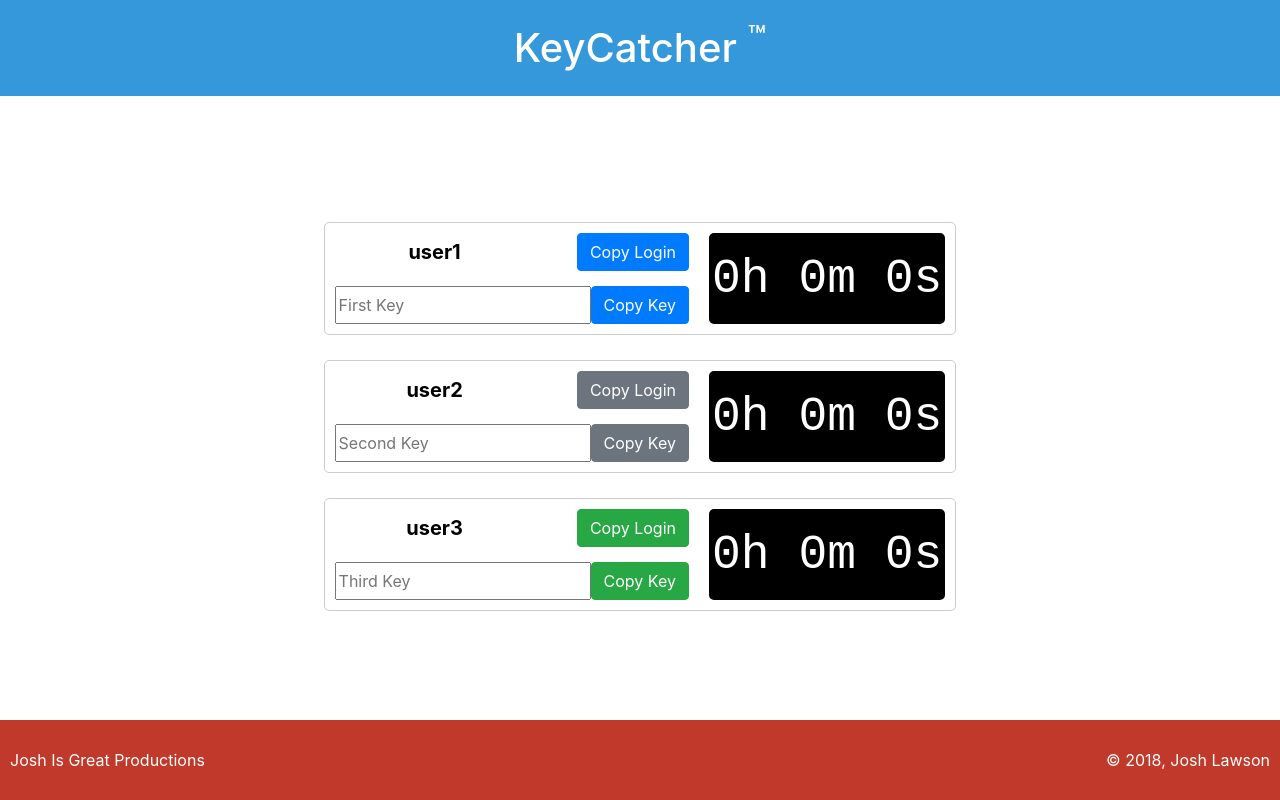
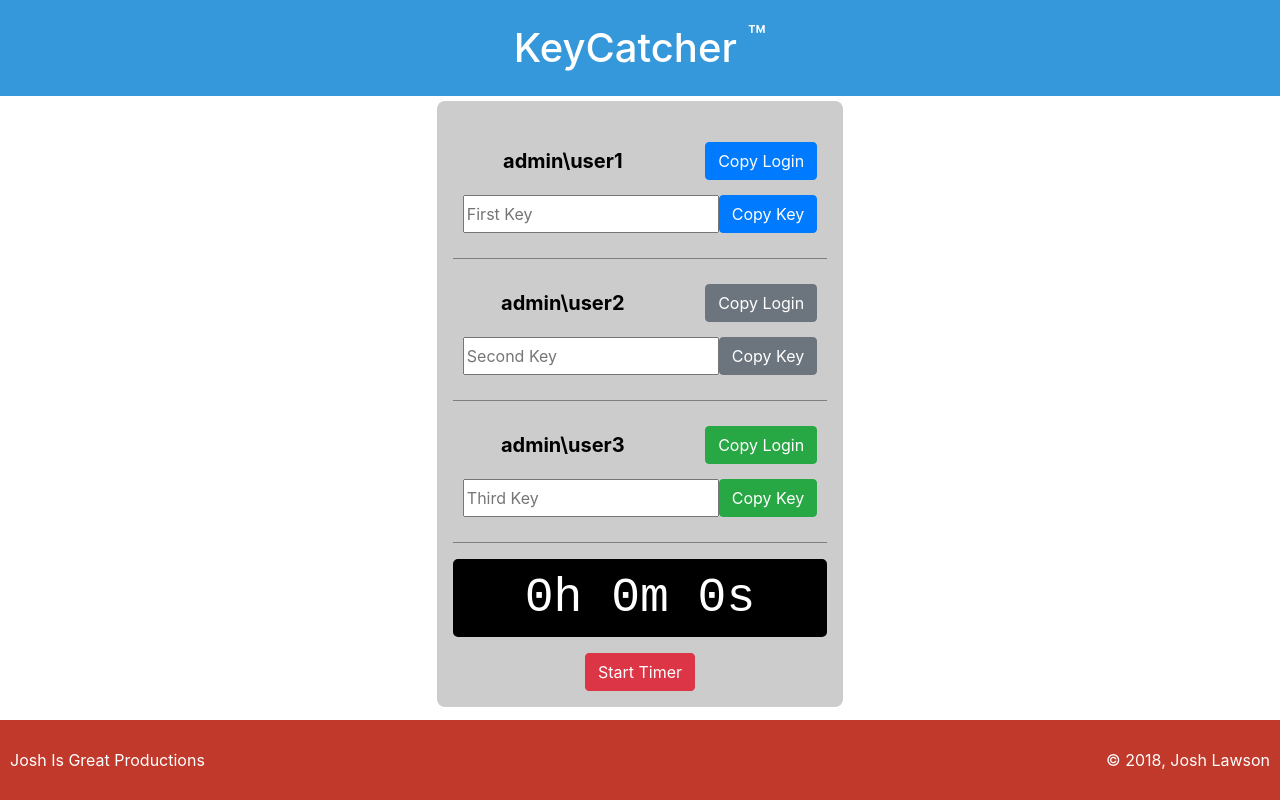
Before and after one commit to encryptid/KeyCatcher, a plain HTML site: page index.html in a window 1280 px wide. Drawn offline with nearby package versions, Linux system fonts and the light colour scheme.

Commit message:
scaled back to one timer per client

```diff
--- a/css/style.css
+++ b/css/style.css
@@ -13,21 +13,28 @@ h1 {
   height: 75vh;
 }
 
-/* #form {
-  border: 2px dotted red;
+#form {
+  background: #ccc;
+  padding: 2vh;
+  border-radius: .5em;
+}
+
+/* .copy-wrap {
+  padding-right: 12px;
+  margin-right: 12px;
+  border-right: 1px solid #ccc;
 } */
 
-.copy-wrap {
-  margin-right: 20px;
+.box {
+  margin: 0 auto;
+  padding: 25px 10px;
+  text-align: center;
+  display: flex;
+  border-bottom: 1px solid gray;
 }
 
-.box {
-  margin: 25px auto 0 auto;
-  padding: 10px;
-  text-align: center;
-  border: 1px solid #ccc;
-  border-radius: 5px;
-  display: flex;
+.box:first-child {
+  margin-top: 0;
 }
 
 .user {
@@ -44,7 +51,8 @@ h1 {
   text-align: center;
   font-size: 1.25em;
   width: 200px;
-  margin-right: 10px;
+  margin-right: 20px;
+  background: #ccc;
 }
 
 .key {
@@ -52,11 +60,19 @@ h1 {
   justify-content: space-between;
 }
 
-.ticker {
+/* .ticker {
   display: flex;
   flex-direction: column;
   justify-content: center;
-  margin: 0 auto;
+} */
+
+/* aside {
+  width: 100%;
+} */
+
+.ticker p {
+  text-align: center;
+  margin: 2vh auto;
   font-size: 3em;
   font-family: monospace;
   border: 3px solid black;
@@ -65,8 +81,9 @@ h1 {
   color: white;
 }
 
-.ticker p {
-  margin: 0;
+.ticker button {
+  display: block;
+  margin: 0 auto;
 }
 
 footer {
--- a/index.html
+++ b/index.html
@@ -38,7 +38,7 @@
       <div class='box'>
         <div class='copy-wrap'>
           <div class="user">
-            <input id='user1' readonly='readonly' value='user1'></input>
+            <input id='user1' readonly='readonly' value='admin\user1'></input>
             <button id='user1btn' type='button' class='btn btn-primary'>Copy Login</button>
           </div>
           <div class='key'>
@@ -46,15 +46,15 @@
             <button id='first' type='button' class='btn btn-primary'>Copy Key</button>
           </div>
         </div>
-        <aside class='ticker' id='ticker-one'>
+        <!-- <aside class='ticker' id='ticker-one'>
           <p>0h 0m 0s</p>
-          <aside>
+          <aside> -->
       </div>
 
       <div class='box'>
         <div class='copy-wrap'>
           <div class="user">
-            <input id='user2' readonly='readonly' value='user2'></input>
+            <input id='user2' readonly='readonly' value='admin\user2'></input>
             <button id='user2btn' type='button' class='btn btn-secondary'>Copy Login</button>
           </div>
           <div class='key'>
@@ -62,15 +62,15 @@
             <button id='second' type='button' class='btn btn-secondary'>Copy Key</button>
           </div>
         </div>
-        <aside class='ticker' id='ticker-two'>
+        <!-- <aside class='ticker' id='ticker-two'>
           <p>0h 0m 0s</p>
-            <aside>
+          <aside> -->
       </div>
 
       <div class='box'>
         <div class='copy-wrap'>
           <div class="user">
-          <input id='user3' readonly='readonly' value='user3'></input>
+            <input id='user3' readonly='readonly' value='admin\user3'></input>
             <button id='user3btn' type='button' class='btn btn-success'>Copy Login</button>
           </div>
           <div class='key'>
@@ -78,17 +78,17 @@
             <button id='third' type='button' class='btn btn-success'>Copy Key</button>
           </div>
         </div>
-      <aside class='ticker' id='ticker-three'>
+        <!-- <aside class='ticker' id='ticker-three'>
           <p>0h 0m 0s</p>
+          <aside> -->
+      </div>
+      <aside class='ticker' id='ticker'>
+        <p>0h 0m 0s</p>
+        <button class="btn btn-danger" id='timer'>Start Timer</button>
         <aside>
     </div>
 
-      <!-- <div class='box'>
-        <input id='four' placeholder='Fourth Key'>
-        <button id='fourth' type='button' class='btn btn-warning'>Copy Fourth Key</button>
-      </div> -->
 
-    </div>
   </div>
 
   <footer>
@@ -96,13 +96,7 @@
     <p>&copy; 2018, Josh Lawson</p>
   </footer>
 
-
-
   <script src="js/index.js"></script>
-  <!-- <script src="js/time.js"></script> -->
-
-
-
 
 </body>
 
--- a/js/index.js
+++ b/js/index.js
@@ -7,7 +7,7 @@ let bell = new Audio('sounds/definite.mp3');
 let fname = document.getElementById('user1');
 let fnButton = document.getElementById('user1btn');
 
-fnButton.addEventListener('click', function() {
+fnButton.addEventListener('click', function () {
   fname.select();
   document.execCommand('copy');
   console.log('first name copied!');
@@ -19,7 +19,7 @@ let one = document.getElementById('one');
 let first = document.getElementById('first');
 let uno = document.querySelector(".popup.one");
 
-first.addEventListener('click', function() {
+first.addEventListener('click', function () {
 
   let ticker = document.querySelector('#ticker-one p');
   console.log(ticker);
@@ -39,7 +39,7 @@ let timer = setInterval(function () {
     let minutes = Math.floor((counter % (1000 * 60 * 60)) / (1000 * 60));
     let seconds = Math.floor((counter % (1000 * 60)) / 1000);
     console.log(`${days}d ${hours}h ${minutes}m ${seconds}s`);
-    ticker.textContent =`${hours}h ${minutes}m ${seconds}s`;
+    ticker.textContent = `${hours}h ${minutes}m ${seconds}s`;
     if (counter <= 1) {
       clearInterval(timer);
       console.log('stop!');
@@ -55,10 +55,10 @@ let timer = setInterval(function () {
   document.execCommand('copy');
   console.log(`copied ${text}`);
   remove();
-  setTimeout (function() {
+  setTimeout(function () {
     uno.classList.add('off');
   }, 2000);
-  setTimeout(function() {
+  setTimeout(function () {
     console.log('first timer started');
     bell.play()
   }, 10800000);
@@ -69,7 +69,7 @@ let timer = setInterval(function () {
 let sname = document.getElementById('user2');
 let snButton = document.getElementById('user2btn');
 
-snButton.addEventListener('click', function() {
+snButton.addEventListener('click', function () {
   sname.select();
   document.execCommand('copy');
   console.log('second name copied!');
@@ -80,7 +80,7 @@ snButton.addEventListener('click', function() {
 let two = document.getElementById('two');
 let second = document.getElementById('second');
 let dos = document.querySelector('.popup.two')
-second.addEventListener('click', function() {
+second.addEventListener('click', function () {
 
   let ticker = document.querySelector('#ticker-two p');
   // console.log(ticker);
@@ -100,7 +100,7 @@ let timer = setInterval(function () {
     let minutes = Math.floor((counter % (1000 * 60 * 60)) / (1000 * 60));
     let seconds = Math.floor((counter % (1000 * 60)) / 1000);
     console.log(`${days}d ${hours}h ${minutes}m ${seconds}s`);
-    ticker.textContent =`${hours}h ${minutes}m ${seconds}s`;
+    ticker.textContent = `${hours}h ${minutes}m ${seconds}s`;
     if (counter <= 1) {
       clearInterval(timer);
       // console.log('stop!');
@@ -116,10 +116,10 @@ let timer = setInterval(function () {
   document.execCommand('copy');
   console.log(`copied ${text}`);
   remove();
-  setTimeout (function() {
+  setTimeout(function () {
     dos.classList.add('off');
   }, 2000);
-  setTimeout(function() {
+  setTimeout(function () {
     console.log('second timer started');
     bell.play()
   }, 10800000);
@@ -130,7 +130,7 @@ let timer = setInterval(function () {
 let tname = document.getElementById('user3');
 let tnButton = document.getElementById('user3btn');
 
-tnButton.addEventListener('click', function() {
+tnButton.addEventListener('click', function () {
   tname.select();
   document.execCommand('copy');
   console.log('third name copied!');
@@ -141,32 +141,32 @@ tnButton.addEventListener('click', function() {
 let three = document.getElementById('three');
 let third = document.getElementById('third');
 let tres = document.querySelector('.popup.three');
-third.addEventListener('click', function() {
+third.addEventListener('click', function () {
 
-  let ticker = document.querySelector('#ticker-three p');
-  console.log(ticker);
+  //   let ticker = document.querySelector('#ticker-three p');
+  //   console.log(ticker);
 
-  let now = new Date().getTime();
-  let countDown = now + 10800000;
-  let counter = 0;
+  //   let now = new Date().getTime();
+  //   let countDown = now + 10800000;
+  //   let counter = 0;
 
-  let timer = setInterval(function () {
+  //   let timer = setInterval(function () {
 
-    now = new Date().getTime();
+  //     now = new Date().getTime();
 
-    counter = countDown - now;
+  //     counter = countDown - now;
 
-    let days = Math.floor(counter / (1000 * 60 * 60 * 24));
-    let hours = Math.floor((counter % (1000 * 60 * 60 * 24)) / (1000 * 60 * 60));
-    let minutes = Math.floor((counter % (1000 * 60 * 60)) / (1000 * 60));
-    let seconds = Math.floor((counter % (1000 * 60)) / 1000);
-    console.log(`${days}d ${hours}h ${minutes}m ${seconds}s`);
-    ticker.textContent =`${hours}h ${minutes}m ${seconds}s`;
-    if (counter <= 1) {
-        clearInterval(timer);
-        console.log('stop!');
-    }
-}, 1000);
+  //     let days = Math.floor(counter / (1000 * 60 * 60 * 24));
+  //     let hours = Math.floor((counter % (1000 * 60 * 60 * 24)) / (1000 * 60 * 60));
+  //     let minutes = Math.floor((counter % (1000 * 60 * 60)) / (1000 * 60));
+  //     let seconds = Math.floor((counter % (1000 * 60)) / 1000);
+  //     console.log(`${days}d ${hours}h ${minutes}m ${seconds}s`);
+  //     ticker.textContent =`${hours}h ${minutes}m ${seconds}s`;
+  //     if (counter <= 1) {
+  //         clearInterval(timer);
+  //         console.log('stop!');
+  //     }
+  // }, 1000);
 
   let remove = function () {
     tres.classList.remove('off');
@@ -177,10 +177,10 @@ third.addEventListener('click', function() {
   document.execCommand('copy');
   console.log(`copied ${text}`);
   remove();
-  setTimeout (function() {
+  setTimeout(function () {
     tres.classList.add('off');
   }, 2000);
-  setTimeout(function() {
+  setTimeout(function () {
     console.log('third timer started');
     bell.play()
   }, 10800000);
@@ -207,3 +207,31 @@ third.addEventListener('click', function() {
 //     bell.play()
 //     }, 10800000);
 // });
+
+let start = document.getElementById('timer');
+start.addEventListener('click', function () {
+  let ticker = document.querySelector('#ticker p');
+  console.log(ticker);
+
+  let now = new Date().getTime();
+  let countDown = now + 10800000;
+  let counter = 0;
+
+  let timer = setInterval(function () {
+
+    now = new Date().getTime();
+
+    counter = countDown - now;
+
+    let days = Math.floor(counter / (1000 * 60 * 60 * 24));
+    let hours = Math.floor((counter % (1000 * 60 * 60 * 24)) / (1000 * 60 * 60));
+    let minutes = Math.floor((counter % (1000 * 60 * 60)) / (1000 * 60));
+    let seconds = Math.floor((counter % (1000 * 60)) / 1000);
+    console.log(`${days}d ${hours}h ${minutes}m ${seconds}s`);
+    ticker.textContent = `${hours}h ${minutes}m ${seconds}s`;
+    if (counter <= 1) {
+      clearInterval(timer);
+      console.log('stop!');
+    }
+  }, 1000);
+})
```
Also changed, not shown: README.md. Lines whose indentation alone changed are shown as unchanged.
